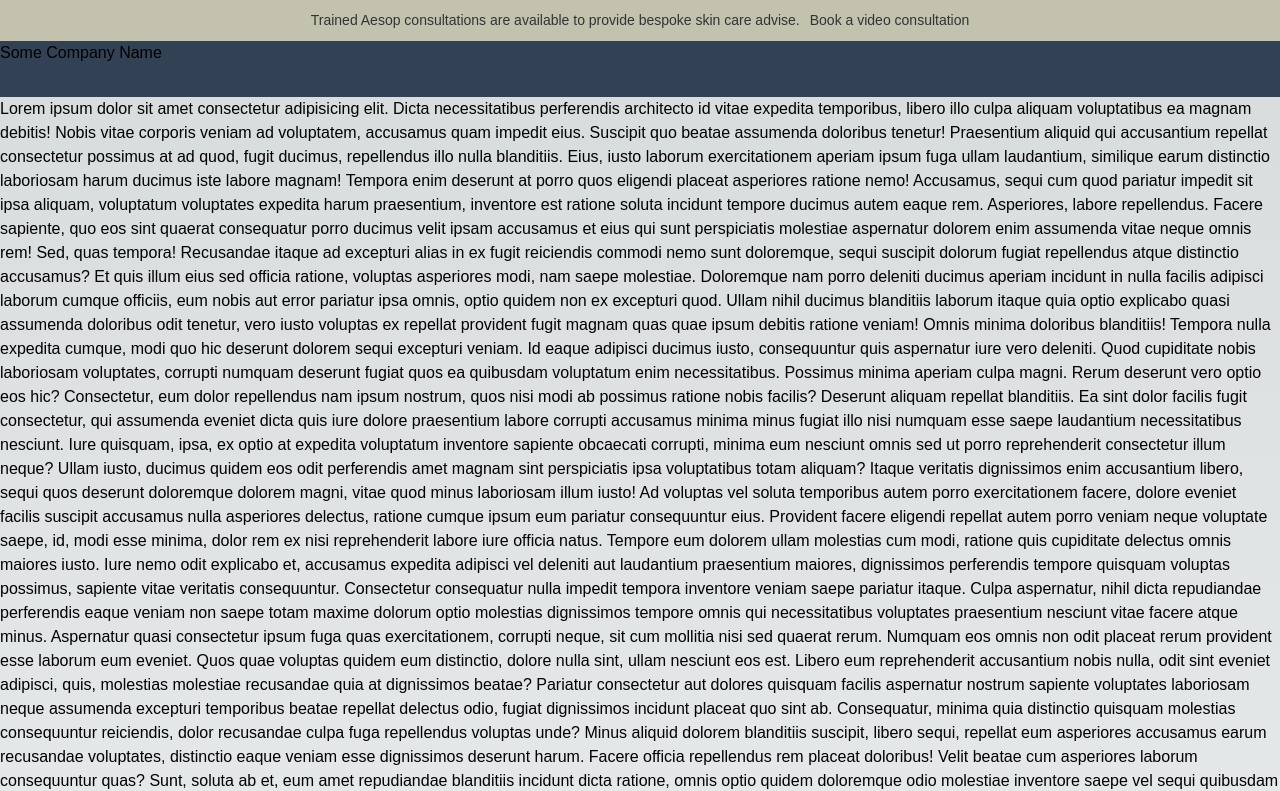
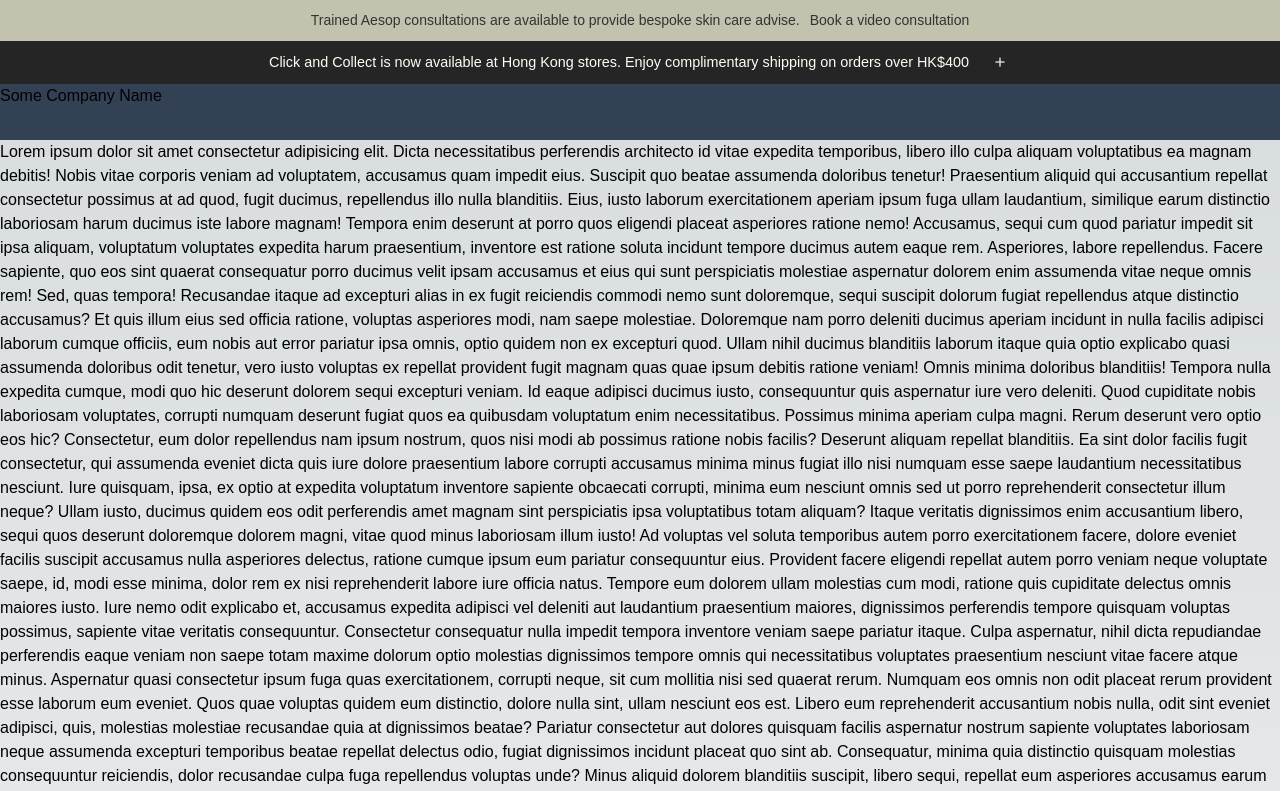
Before and after one commit to ReNayeem/aesop, a Next.js app: page / in a window 1280 px wide. Shown: the top 791 px of the page. Built offline with nearby package versions, Linux system fonts and the light colour scheme.

Commit message:
second nav info done

```diff
--- a/src/app/components/navInfo.tsx
+++ b/src/app/components/navInfo.tsx
@@ -7,6 +7,9 @@ const navInfo = () => {
             <div className='first-nav-info'>
                 Trained Aesop consultations are available to provide bespoke skin care advise. <span>Book a video consultation</span>
             </div>
+            <div className='second-nav-info'>
+                <p>Click and Collect is now available at Hong Kong stores. Enjoy complimentary shipping on orders over HK$400 <span><svg aria-labelledby="plus-521" className="Icon_base__GKZ58 Icon_plus__raXpr Icon_dark__IcVZw ShippingBanner_ShippingBanner-openModalIcon__EAZGU" data-testid="data-testid-Icon" focusable="false" height="22" role="img" viewBox="0 0 50 50" width="22"><title id="plus-521">plus</title><g><polygon points="26.2,15.2 23.8,15.2 23.8,23.9 15,23.9 15,26.4 23.8,26.4 23.8,35.1 26.2,35.1 26.2,26.4 35,26.4 35,23.9 26.2,23.9" className="Icon_plus__raXpr"></polygon></g></svg></span></p>
+            </div>
         </div>
     );
 };
--- a/src/css/navInfo.css
+++ b/src/css/navInfo.css
@@ -20,3 +20,33 @@
 .first-nav-info span:hover {
     text-decoration: underline;
 }
+
+.second-nav-info {
+    height: 43px;
+    background-color: #252525;
+    display: flex;
+    align-items: center;
+    justify-content: center;
+}
+
+.second-nav-info p {
+    display: flex;
+    align-items: center;
+    justify-content: center;
+    font-size: .9rem;
+    line-height: 1.7;
+    font-weight: 400;
+    color: #fffef2;
+    cursor: pointer;
+}
+
+.second-nav-info span svg {
+    fill: #fffef2;
+    margin-left: 20px;
+    stroke: #fffef2;
+    stroke-width: .4px;
+}
+
+.second-nav-info p:hover {
+    border-bottom: .8px solid #fffef2;
+}
```
